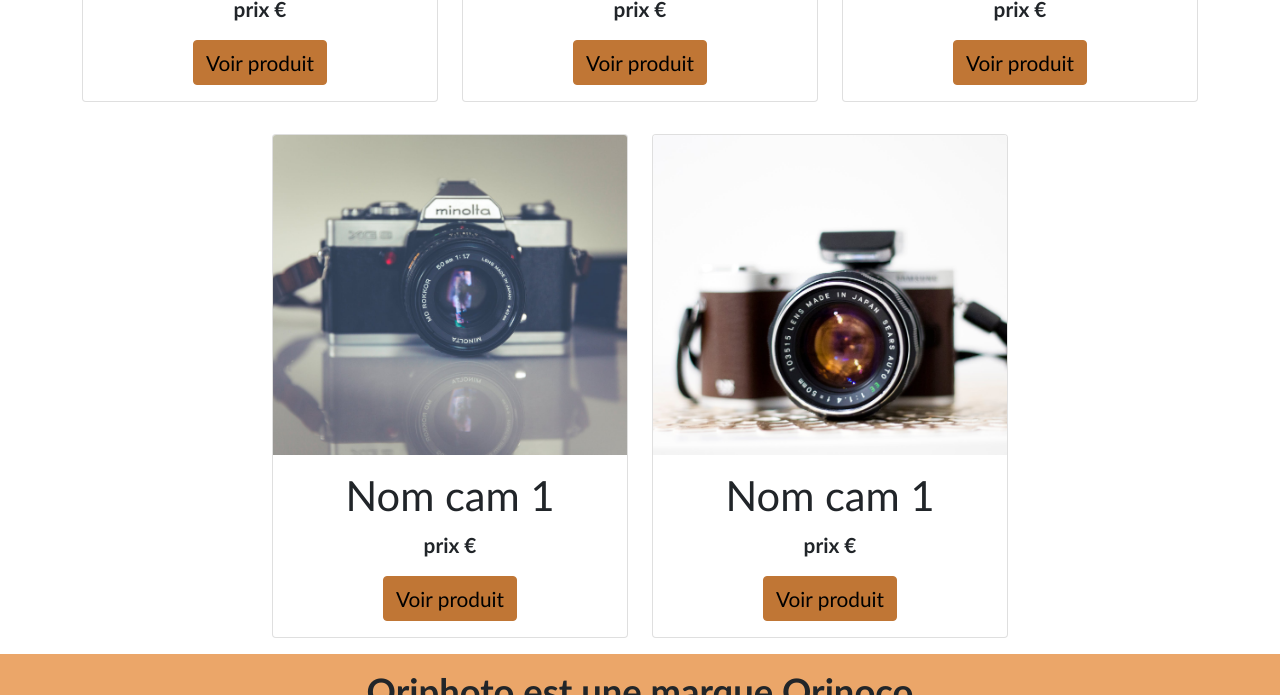
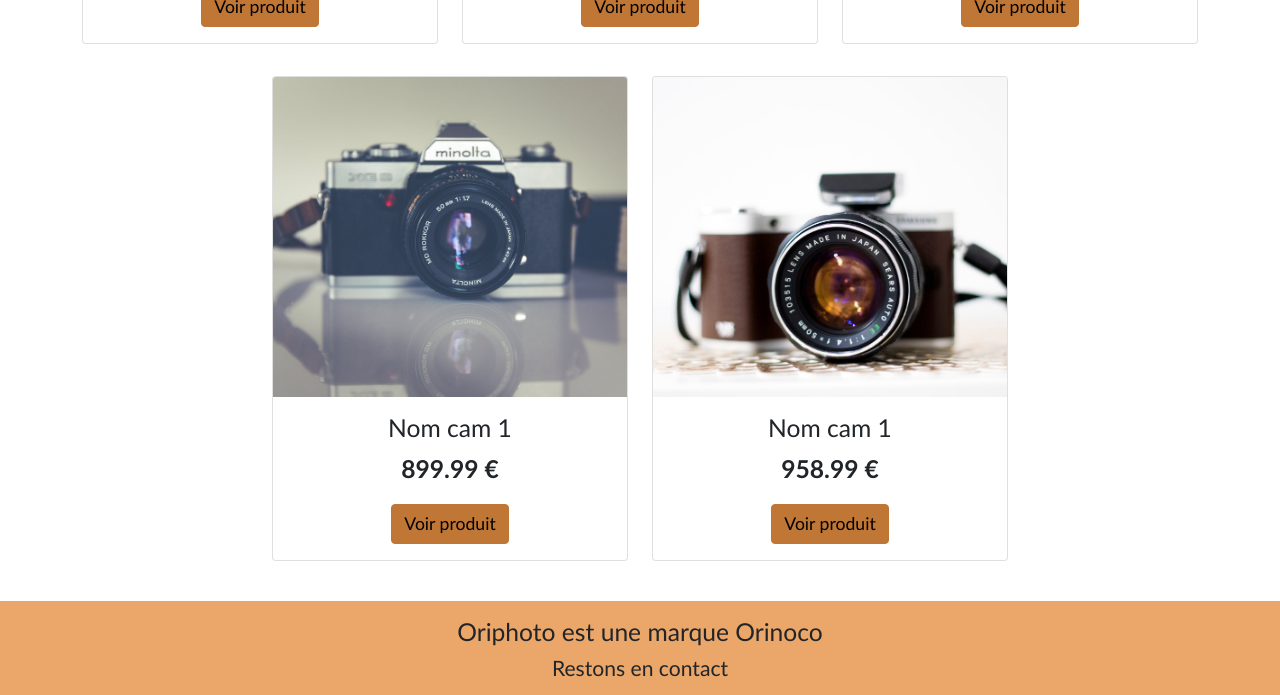
Before and after one commit to MarineFlora/MarineRapeneau_5_19082021, a website: page front-end/index.html in a window 1280 px wide. Shown: the part 637-1332 px from the top of the page. Drawn offline with nearby package versions, Linux system fonts and the light colour scheme.

Commit message:
ajustement font-size titres et textes et padding main

```diff
--- a/front-end/index.html
+++ b/front-end/index.html
@@ -62,11 +62,11 @@
 
         </header>
 
-        <main class="container">
+        <main class="container py-4">
 
-            <div class="row mb-3 mb-lg-4">
+            <div class="row mb-3 mb-lg-4 ">
                 <div class="col">
-                        <h1 class="top-heading">Notre sélection de caméras vintage</h1>
+                    <h1 class="top-heading">Notre sélection de caméras vintage</h1>
                 </div>
             </div>
 
@@ -77,7 +77,7 @@
                         <img class="card-img-top" src="../JWDP5/images/vcam_1.jpg" alt="camera vintage" />
                         <div class="card-body text-center">
                             <h2 class="card-title">Nom cam 1</h2>
-                            <p class="card-text fw-bold">prix €</p>
+                            <p class="card-text price fw-bold">1250.99 €</p>
                             <a href="#" class="btn btn-primary">Voir produit</a>
                         </div>
                     </div>
@@ -88,7 +88,7 @@
                         <img class="card-img-top" src="../JWDP5/images/vcam_2.jpg" alt="camera vintage" />
                         <div class="card-body text-center">
                             <h2 class="card-title">Nom cam 1</h2>
-                            <p class="card-text fw-bold">prix €</p>
+                            <p class="card-text price fw-bold">675.99 €</p>
                             <a href="#" class="btn btn-primary">Voir produit</a>
                         </div>
                     </div>
@@ -99,7 +99,7 @@
                         <img class="card-img-top" src="../JWDP5/images/vcam_3.jpg" alt="camera vintage" />
                         <div class="card-body text-center">
                             <h2 class="card-title">Nom cam 1</h2>
-                            <p class="card-text fw-bold">prix €</p>
+                            <p class="card-text price fw-bold">499.99 €</p>
                             <a href="#" class="btn btn-primary">Voir produit</a>
                         </div>
                     </div>
@@ -110,7 +110,7 @@
                         <img class="card-img-top" src="../JWDP5/images/vcam_4.jpg" alt="camera vintage" />
                         <div class="card-body text-center">
                             <h2 class="card-title">Nom cam 1</h2>
-                            <p class="card-text fw-bold">prix €</p>
+                            <p class="card-text price fw-bold">899.99 €</p>
                             <a href="#" class="btn btn-primary">Voir produit</a>
                         </div>
                     </div>
@@ -121,7 +121,7 @@
                         <img class="card-img-top" src="../JWDP5/images/vcam_5.jpg" alt="camera vintage" />
                         <div class="card-body text-center">
                             <h2 class="card-title">Nom cam 1</h2>
-                            <p class="card-text fw-bold">prix €</p>
+                            <p class="card-text price fw-bold">958.99 €</p>
                             <a href="#" class="btn btn-primary">Voir produit</a>
                         </div>
                     </div>
@@ -135,8 +135,8 @@
                 <div class="container">
                     <div class="row">
                         <div class="col text-center">
-                            <h3 class="text-center fw-bold">Oriphoto est une marque Orinoco</h3>
-                            <h4>Restons en contact</h4>
+                            <h3 class="text-center ">Oriphoto est une marque Orinoco</h3>
+                            <h4 class="fw-light">Restons en contact</h4>
                             <ul class="list-unstyled list-inline">
                                 <li class="list-inline-item">
                                     <a class="nav-link" href="#">
--- a/front-end/scss/_custom_layout.scss
+++ b/front-end/scss/_custom_layout.scss
@@ -50,6 +50,9 @@
     object-fit: cover;
 }
 
+.price {
+    font-size: $h2-font-size;
+}
 
 //FOOTER
 
--- a/front-end/scss/_variables_overrides.scss
+++ b/front-end/scss/_variables_overrides.scss
@@ -16,4 +16,8 @@ $navbar-light-color: rgba($black, .85);
 $navbar-light-hover-color: rgba($black, .6);
 $nav-link-transition: color .15s ease-in-out, background-color .15s ease-in-out, border-color .15s ease-in-out;
 
-$font-size-base: 1.3rem;
+$font-size-base: 1.1rem;
+$h1-font-size:  $font-size-base * 1.7;
+$h2-font-size: $font-size-base * 1.4;
+$h3-font-size: $font-size-base * 1.4;
+$h4-font-size: $font-size-base * 1.2;
```
Also changed, not shown: front-end/css/style.css, 1 other file.
